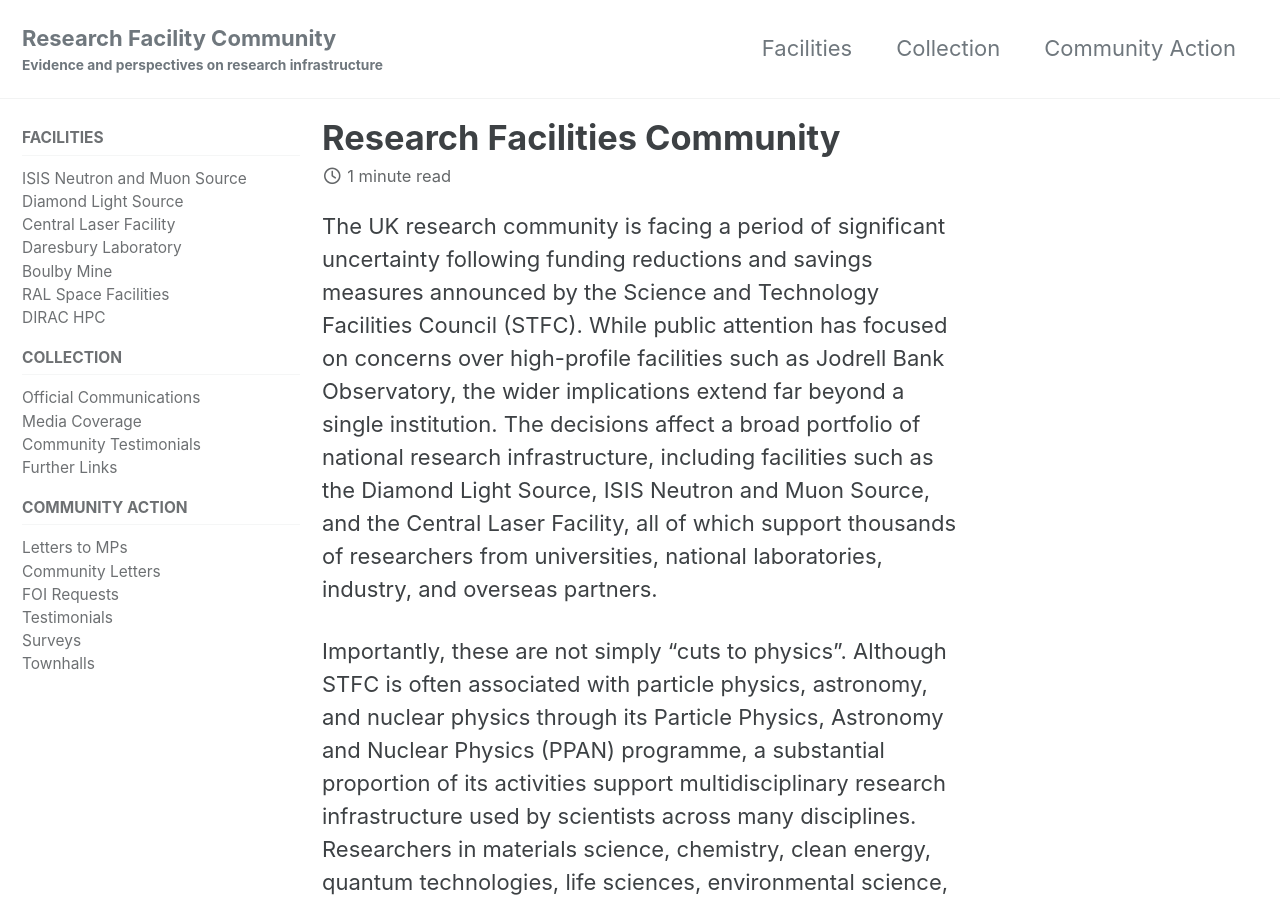
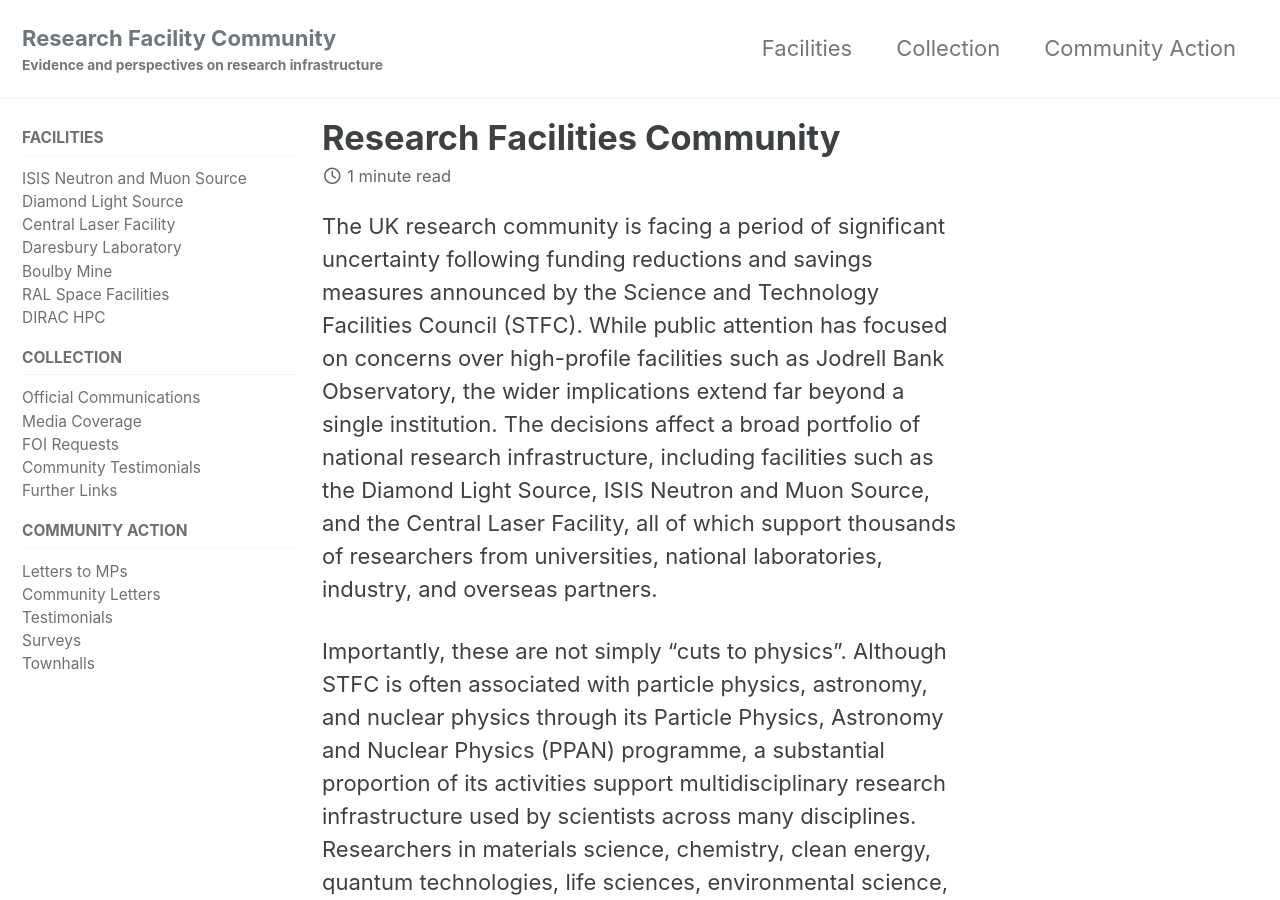
Before and after one commit to research-facilities-community/index, a Jekyll site: the page built from index.md, in a window 1280 px wide and 900 px high. Built offline with Jekyll 4.4.1, drawn with Linux system fonts in a browser that asks for light colours; cached includes are drawn as plain includes; part of the change alters nothing that is shown.

```diff
--- a/_data/navigation.yml
+++ b/_data/navigation.yml
@@ -25,6 +25,8 @@ main:
         url: /collection/#official
       - title: "Media Coverage"
         url: /collection/#media
+      - title: "FOI Requests"
+        url: /collection/#FOI
       - title: "Community Testimonials"
         url: /collection/#testimonials
       - title: "Further Links"
@@ -37,8 +39,6 @@ main:
         url: /action/#MPletters
       - title: "Community Letters"
         url: /action/#community_letters
-      - title: "FOI Requests"
-        url: /action/#FOI
       - title: "Testimonials"
         url: /action/#testimonials
       - title: "Surveys"
```
